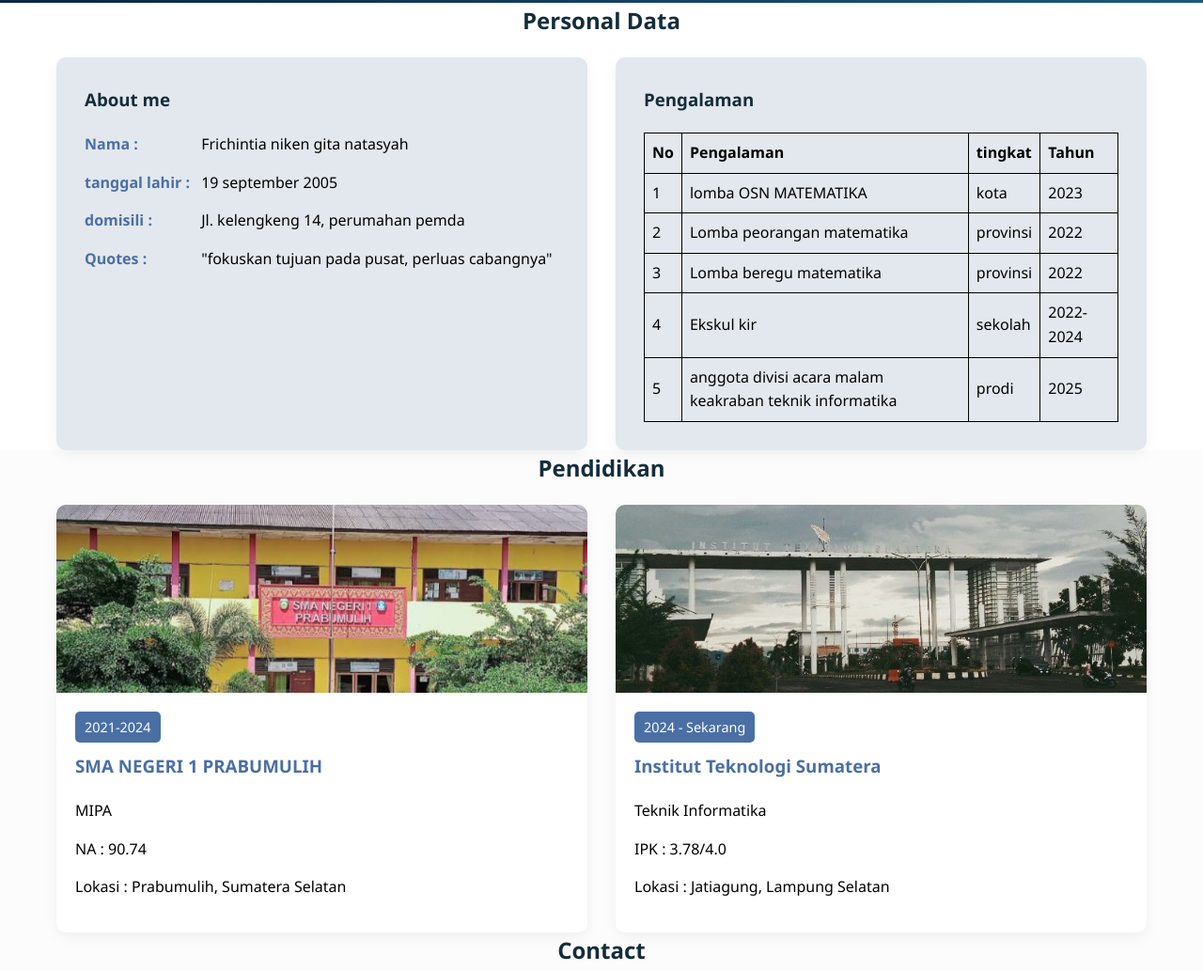
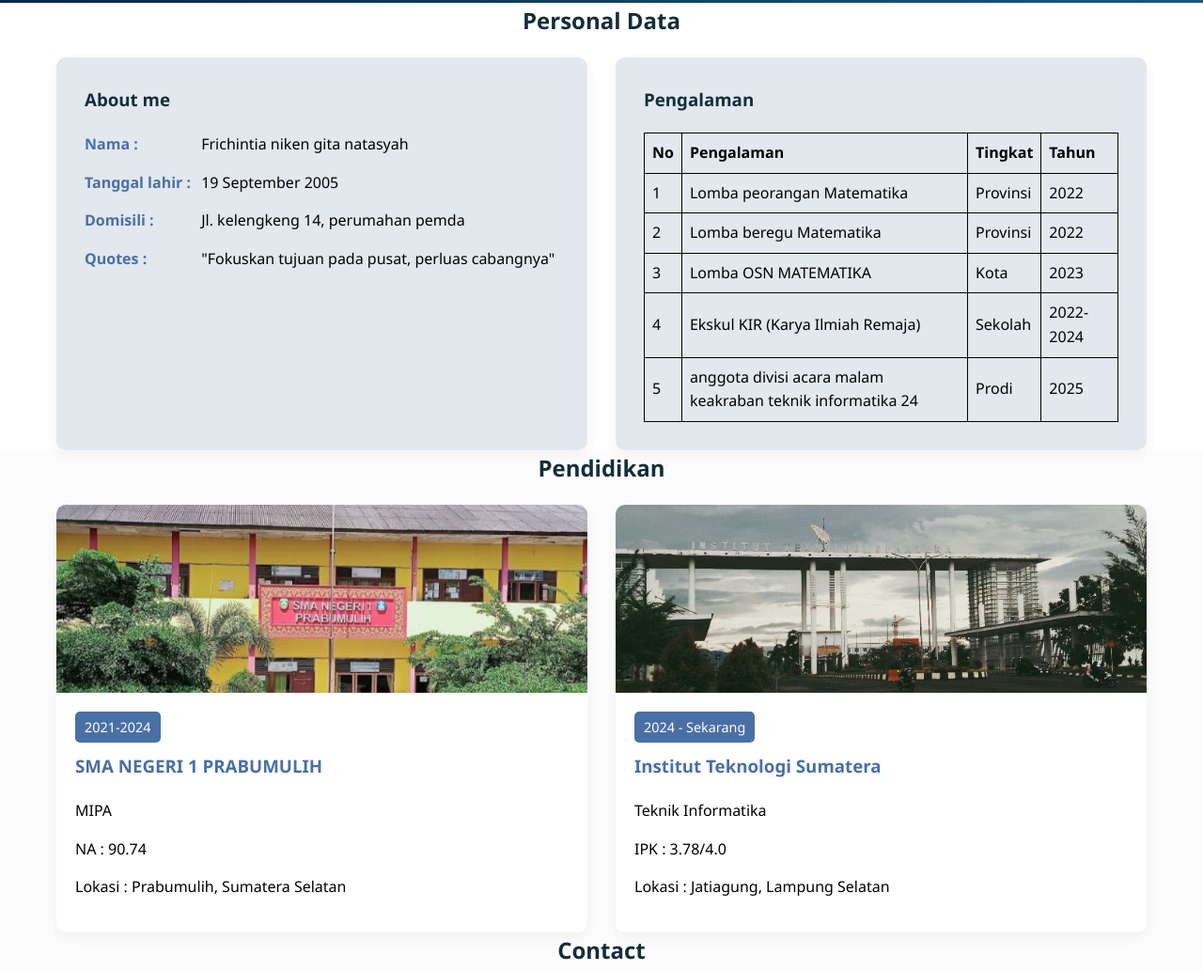
Before and after one commit to yoursky12/pelajar-git, a plain HTML site: page dashboard.html in a window 1280 px wide. Shown: the part 872-1905 px from the top of the page at 94% size. Drawn offline with Linux system fonts and the light colour scheme.

Commit message:
belajar git lagi lagi

```diff
--- a/dashboard.html
+++ b/dashboard.html
@@ -17,7 +17,7 @@
                     <ul class="nav-links">
                         <li><a href="#home" class="tab-link" >Home</a></li>
                         <li><a href="#data" class="tab-link" >About me</a></li>
-                        <li><a href="#education" class="tab-link" >education</a></li>
+                        <li><a href="#education" class="tab-link" >Education</a></li>
                         <li><a href="#contact" class="tab-link" >Contact</a></li>
                         <li><a href="index.html" id="logout-btn">Logout</a></li>
                     </ul>
@@ -32,7 +32,7 @@
                 <img src="441b191d-5060-4783-8783-2df910e098a7.jpg" alt="Profile" class="hero-img">
                 <h1>Frichintia niken gita natasyah</h1>
                 <p>TEKNIK INFORMATIKA | 124140106 | INSTITUT TEKNOLOGI SUMATERA</p>
-                <p>Saya adalah mahasiswa aktif Institut Teknologi Sumatera program studi Teknik Informatika yang memiliki ketertarikan besar dibidang teknologi informasi, pengembangan perangkat lunak dan pemprograman. selama perkuliahan, saya sudah mempelajari berbagai mata kuliah dasar dan lanjutan yang berhubungan dengan teknik informatika seperti algoritma pemprograman </p>
+                <p>Saya adalah mahasiswa aktif Institut Teknologi Sumatera program studi Teknik Informatika yang memiliki ketertarikan besar dibidang teknologi informasi, pengembangan perangkat lunak dan pemprograman. selama perkuliahan, saya sudah mempelajari berbagai mata kuliah dasar dan lanjutan yang berhubungan dengan Teknik Informatika seperti algoritma pemprograman </p>
             </div>
         </section>
 
@@ -47,13 +47,13 @@
                             <strong>Nama :</strong> Frichintia niken gita natasyah
                         </div>
                         <div class="data-item">
-                            <strong>tanggal lahir :</strong> 19 september 2005
+                            <strong>Tanggal lahir :</strong> 19 September 2005
                         </div>
                         <div class="data-item">
-                            <strong>domisili :</strong> Jl. kelengkeng 14, perumahan pemda
+                            <strong>Domisili :</strong> Jl. kelengkeng 14, perumahan pemda
                         </div>
                         <div class="data-item">
-                            <strong>Quotes :</strong> "fokuskan tujuan pada pusat, perluas cabangnya"
+                            <strong>Quotes :</strong> "Fokuskan tujuan pada pusat, perluas cabangnya"
                         </div>
                     </div>
                         <div class="data-card">
@@ -63,39 +63,39 @@
                                 <tr>
                                     <th>No</th>
                                     <th>Pengalaman</th>
-                                    <th>tingkat</th>
+                                    <th>Tingkat</th>
                                     <th>Tahun</th>
                                 </tr>
                             </thead>
                             <tbody>
                                 <tr>
-                                <td>1</td>
-                                <td>lomba OSN MATEMATIKA</td>
-                                <td>kota</td>
-                                <td>2023</td>
+                                    <td>1</td>
+                                    <td>Lomba peorangan Matematika</td>
+                                    <td>Provinsi</td>
+                                    <td>2022</td>
                                 </tr>
                                 <tr>
                                     <td>2</td>
-                                    <td>Lomba peorangan matematika</td>
-                                    <td>provinsi</td>
+                                    <td>Lomba beregu Matematika</td>
+                                    <td>Provinsi</td>
                                     <td>2022</td>
                                 </tr>
                                 <tr>
                                     <td>3</td>
-                                    <td>Lomba beregu matematika</td>
-                                    <td>provinsi</td>
-                                    <td>2022</td>
+                                    <td>Lomba OSN MATEMATIKA</td>
+                                    <td>Kota</td>
+                                    <td>2023</td>
                                 </tr>
                                 <tr>
                                     <td>4</td>
-                                    <td>Ekskul kir</td>
-                                    <td>sekolah</td>
+                                    <td>Ekskul KIR (Karya Ilmiah Remaja)</td>
+                                    <td>Sekolah</td>
                                     <td>2022-2024</td>
                                 </tr>
                                 <tr>
                                     <td>5</td>
-                                    <td>anggota divisi acara malam keakraban teknik informatika</td>
-                                    <td>prodi</td>
+                                    <td>anggota divisi acara malam keakraban teknik informatika 24</td>
+                                    <td>Prodi</td>
                                     <td>2025</td>
                                 </tr>
                             </tbody>
@@ -174,9 +174,6 @@
                             <a href="https://www.linkedin.com/in/frichintia-niken-gita-natasyah-b2b922323?utm_source=share&utm_campaign=share_via&utm_content=profile&utm_medium=android_app" class="social-link">
                                 <i class="fab fa-linkedin-in"></i>
                             </a>
-                            <a href="https://github.com/yoursky12/pelajar-git.git" class="social-link">
-                                <i class="fab fa-github"></i>
-                            </a>
                         </div>
                     </div>
                 </div>
@@ -186,7 +183,7 @@
         <!-- Footer -->
         <footer>
             <div class="container">
-                <p>2025.frichintia niken g.n.</p>
+                <p>2025.Frichintia niken g.n.</p>
             </div>
         </footer>
 
```
